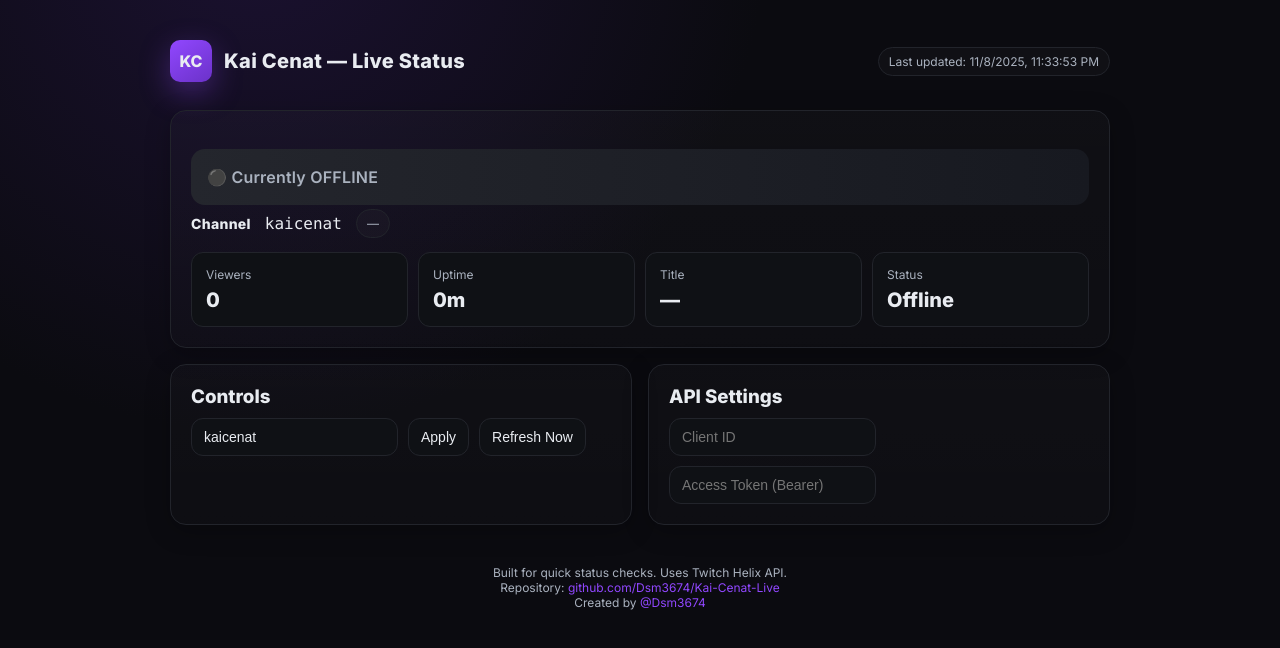
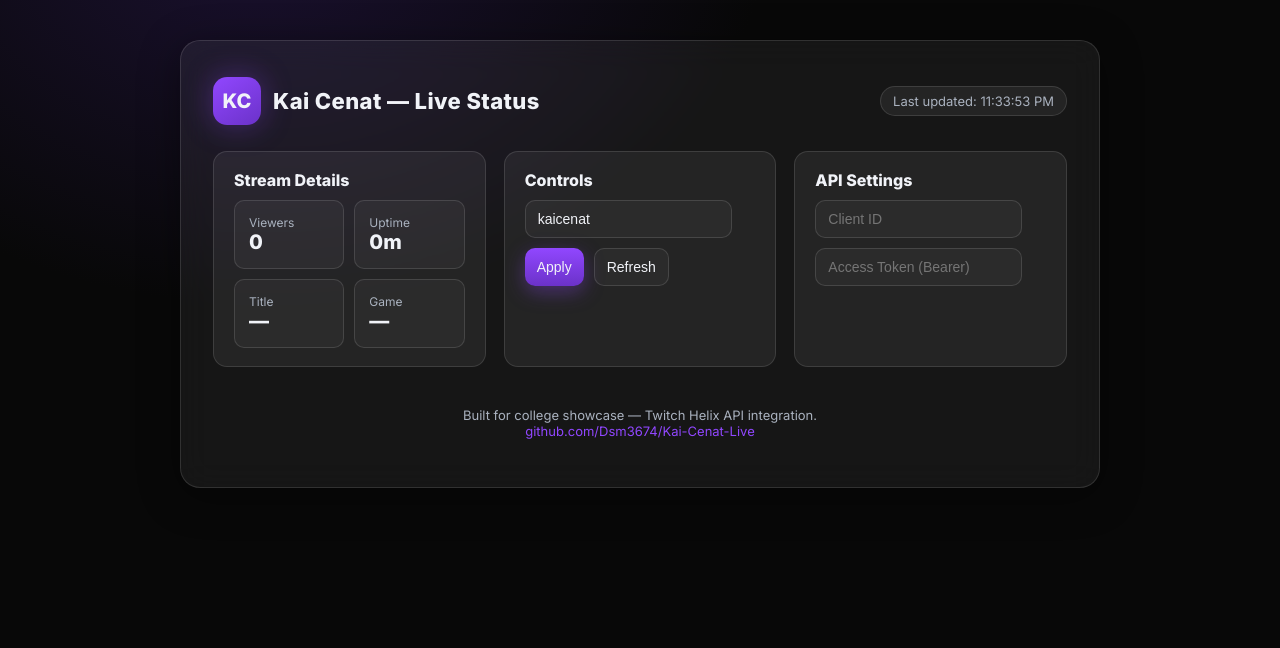
Before and after one commit to Dsm3674/Kai-Cenat-Live-Website-, a plain HTML site: page index.html in a window 1280 px wide. Both pictures are taken after a click on the button "Apply". Drawn offline with Linux system fonts and the light colour scheme.

Commit message:
Update index.html

```diff
--- a/index.html
+++ b/index.html
@@ -3,110 +3,208 @@
 <head>
   <meta charset="UTF-8" />
   <meta name="viewport" content="width=device-width, initial-scale=1" />
-  <title>Kai Cenat Live — Status & Alerts</title>
-  <link rel="preconnect" href="https://fonts.googleapis.com">
-  <link rel="preconnect" href="https://fonts.gstatic.com" crossorigin>
-  <link href="https://fonts.googleapis.com/css2?family=Inter:wght@400;600;800&display=swap" rel="stylesheet">
+  <title>Kai Cenat Live — Twitch Status</title>
+  <link href="https://fonts.googleapis.com/css2?family=Inter:wght@400;600;800&display=swap" rel="stylesheet" />
   <style>
     :root {
-      --bg: #0b0b10;
-      --panel: #15161a;
-      --text: #e9ecf1;
+      --bg: #080808;
+      --card-bg: rgba(255, 255, 255, 0.06);
+      --border: rgba(255, 255, 255, 0.12);
+      --accent: #9147ff;
+      --accent-glow: rgba(145, 71, 255, 0.35);
+      --text: #f1f3f8;
       --muted: #aab2bf;
-      --accent: #9147ff;
       --live: #ff3b3b;
-      --ok: #16a34a;
-      --card: #0f1115;
-      --border: #22242b;
+      --success: #16a34a;
     }
+
     * { box-sizing: border-box; }
-    html, body { height: 100%; }
+
     body {
       margin: 0;
-      font-family: Inter, system-ui, -apple-system, Segoe UI, Roboto, Helvetica, Arial, "Apple Color Emoji", "Segoe UI Emoji";
-      background: radial-gradient(80rem 80rem at 20% -10%, #1b1131 0%, var(--bg) 40%), var(--bg);
+      font-family: "Inter", sans-serif;
+      background: radial-gradient(80rem 60rem at 20% -10%, #1b1131 0%, var(--bg) 40%), var(--bg);
       color: var(--text);
+      display: flex;
+      justify-content: center;
+      align-items: flex-start;
+      min-height: 100vh;
+      padding: 40px 20px;
     }
-    .wrap {
-      max-width: 980px;
-      margin: 0 auto;
-      padding: 40px 20px 80px;
+
+    .container {
+      width: 100%;
+      max-width: 920px;
+      backdrop-filter: blur(16px);
+      background: var(--card-bg);
+      border: 1px solid var(--border);
+      border-radius: 20px;
+      padding: 36px 32px 48px;
+      box-shadow: 0 8px 40px rgba(0,0,0,0.4);
+      animation: fadeIn 1.4s ease;
     }
+
     header {
       display: flex;
       align-items: center;
       justify-content: space-between;
-      gap: 16px;
+      flex-wrap: wrap;
+      gap: 14px;
     }
+
     .brand {
       display: flex;
       align-items: center;
       gap: 12px;
     }
-    .brand .logo {
-      width: 42px; height: 42px; border-radius: 10px;
-      display: grid; place-items: center;
+
+    .logo {
+      width: 48px;
+      height: 48px;
       background: linear-gradient(145deg, var(--accent), #6b32c9);
-      box-shadow: 0 10px 30px rgba(145,71,255,.35);
+      border-radius: 14px;
+      display: grid;
+      place-items: center;
       font-weight: 800;
+      font-size: 20px;
+      box-shadow: 0 0 30px var(--accent-glow);
     }
-    .brand h1 { font-size: 20px; margin: 0; letter-spacing: .3px; }
+
+    h1 {
+      margin: 0;
+      font-size: 22px;
+      letter-spacing: .4px;
+    }
 
     .pill {
-      font-size: 12px; padding: 6px 10px; border-radius: 999px; border: 1px solid var(--border); color: var(--muted);
-      background: rgba(255,255,255,.02);
+      padding: 6px 12px;
+      border-radius: 999px;
+      background: rgba(255,255,255,.06);
+      border: 1px solid var(--border);
+      font-size: 13px;
+      color: var(--muted);
+    }
+
+    #liveBanner {
+      display: none;
+      margin-top: 24px;
+      padding: 18px 16px;
+      border-radius: 12px;
+      font-weight: 600;
+      text-align: center;
+      letter-spacing: .2px;
+      animation: fadeIn 1s ease;
+    }
+
+    .banner-live {
+      display: block;
+      background: linear-gradient(90deg, var(--live), #ff6b6b);
+      color: white;
+      position: relative;
+    }
+
+    .banner-live::after {
+      content: "";
+      position: absolute;
+      left: 14px; top: 50%;
+      width: 10px; height: 10px;
+      background: #fff;
+      border-radius: 50%;
+      transform: translateY(-50%);
+      animation: pulse 1.5s infinite ease-in-out;
+    }
+
+    .banner-off {
+      display: block;
+      background: linear-gradient(90deg, #24262d, #171920);
+      color: var(--muted);
     }
 
     .grid {
-      margin-top: 28px;
-      display: grid; gap: 16px;
-      grid-template-columns: repeat(12, 1fr);
-    }
-    .card {
-      grid-column: span 12;
-      background: linear-gradient(180deg, rgba(255,255,255,.02), rgba(255,255,255,.01));
-      border: 1px solid var(--border);
-      border-radius: 16px; padding: 20px;
-      box-shadow: 0 6px 24px rgba(0,0,0,.25);
-    }
-    @media (min-width: 820px) {
-      .card.halves { grid-column: span 6; }
+      display: grid;
+      grid-template-columns: repeat(auto-fit, minmax(260px, 1fr));
+      gap: 18px;
+      margin-top: 26px;
     }
 
-    .banner {
-      display: none;
-      border-radius: 14px; padding: 18px 16px; margin: 18px 0 4px;
-      font-weight: 600; letter-spacing: .2px;
+    .card {
+      background: var(--card-bg);
+      border: 1px solid var(--border);
+      border-radius: 14px;
+      padding: 18px 20px;
     }
-    .banner.live { display: block; background: linear-gradient(90deg, var(--live), #ff6b6b); color: white; }
-    .banner.off { display: block; background: linear-gradient(90deg, #24262d, #171920); color: var(--muted); }
 
-    .row { display: flex; align-items: center; gap: 14px; flex-wrap: wrap; }
-    .row strong { font-size: 14px; letter-spacing: .3px; }
-    .mono { font-family: ui-monospace, SFMono-Regular, Menlo, Monaco, Consolas, "Liberation Mono", "Courier New", monospace; }
+    .card h3 {
+      margin: 0 0 10px 0;
+      font-size: 16px;
+    }
 
     .kpi {
-      display: grid; grid-template-columns: repeat(4, 1fr); gap: 10px; margin-top: 14px;
+      display: grid;
+      grid-template-columns: repeat(2, 1fr);
+      gap: 10px;
     }
-    .kpi .tile { background: var(--card); border: 1px solid var(--border); border-radius: 12px; padding: 14px; }
-    .kpi .label { color: var(--muted); font-size: 12px; margin-bottom: 6px; }
-    .kpi .value { font-size: 20px; font-weight: 700; }
 
-    .controls { display: flex; gap: 10px; flex-wrap: wrap; }
-    button, input {
-      background: var(--card); color: var(--text);
-      border: 1px solid var(--border); border-radius: 12px;
-      padding: 10px 12px; font-size: 14px;
+    .tile {
+      background: rgba(255,255,255,.04);
+      border: 1px solid var(--border);
+      border-radius: 10px;
+      padding: 14px;
     }
-    button { cursor: pointer; }
-    button.primary { background: linear-gradient(180deg, var(--accent), #6b32c9); border: none; box-shadow: 0 10px 24px rgba(145,71,255,.3); }
 
-    footer { margin-top: 40px; color: var(--muted); font-size: 12px; text-align: center; }
+    .label { font-size: 12px; color: var(--muted); }
+    .value { font-size: 20px; font-weight: 700; }
+
+    .controls {
+      display: flex;
+      flex-wrap: wrap;
+      gap: 10px;
+    }
+
+    input, button {
+      border-radius: 10px;
+      border: 1px solid var(--border);
+      background: rgba(255,255,255,0.04);
+      color: var(--text);
+      padding: 10px 12px;
+      font-size: 14px;
+    }
+
+    button {
+      cursor: pointer;
+      transition: 0.2s ease;
+    }
+
+    button.primary {
+      background: linear-gradient(180deg, var(--accent), #6b32c9);
+      border: none;
+      box-shadow: 0 6px 20px var(--accent-glow);
+    }
+
+    button:hover { opacity: 0.9; }
+
+    footer {
+      text-align: center;
+      color: var(--muted);
+      font-size: 13px;
+      margin-top: 40px;
+    }
+
     a { color: var(--accent); text-decoration: none; }
+
+    @keyframes pulse {
+      0%, 100% { opacity: 0.2; transform: scale(0.8) translateY(-50%); }
+      50% { opacity: 1; transform: scale(1.2) translateY(-50%); }
+    }
+
+    @keyframes fadeIn {
+      from { opacity: 0; transform: translateY(10px); }
+      to { opacity: 1; transform: translateY(0); }
+    }
   </style>
 </head>
 <body>
-  <div class="wrap">
+  <div class="container">
     <header>
       <div class="brand">
         <div class="logo">KC</div>
@@ -115,56 +213,62 @@
       <div class="pill" id="lastUpdated">Last updated: —</div>
     </header>
 
+    <div id="liveBanner" class="banner-off">⚫ Currently OFFLINE</div>
+
     <div class="grid">
-      <section class="card" id="statusCard">
-        <div id="liveBanner" class="banner off">⚫ Currently OFFLINE</div>
-        <div class="row">
-          <strong>Channel</strong>
-          <span class="mono" id="channelName">kaicenat</span>
-          <span class="pill" id="gameName">—</span>
+      <div class="card">
+        <h3>Stream Details</h3>
+        <div class="kpi">
+          <div class="tile">
+            <div class="label">Viewers</div>
+            <div class="value" id="viewerCount">0</div>
+          </div>
+          <div class="tile">
+            <div class="label">Uptime</div>
+            <div class="value" id="uptime">0m</div>
+          </div>
+          <div class="tile">
+            <div class="label">Title</div>
+            <div class="value" id="title">—</div>
+          </div>
+          <div class="tile">
+            <div class="label">Game</div>
+            <div class="value" id="gameName">—</div>
+          </div>
         </div>
-        <div class="kpi">
-          <div class="tile"><div class="label">Viewers</div><div class="value" id="viewerCount">0</div></div>
-          <div class="tile"><div class="label">Uptime</div><div class="value" id="uptime">0m</div></div>
-          <div class="tile"><div class="label">Title</div><div class="value" id="title">—</div></div>
-          <div class="tile"><div class="label">Status</div><div class="value" id="statusTxt">Offline</div></div>
-        </div>
-      </section>
+      </div>
 
-      <section class="card halves">
-        <h3 style="margin:0 0 10px 0;">Controls</h3>
+      <div class="card">
+        <h3>Controls</h3>
         <div class="controls">
           <input id="inputUser" placeholder="twitch username" value="kaicenat" />
-          <button id="btnApply">Apply</button>
-          <button id="btnRefresh">Refresh Now</button>
+          <button id="btnApply" class="primary">Apply</button>
+          <button id="btnRefresh">Refresh</button>
         </div>
-      </section>
+      </div>
 
-      <section class="card halves">
-        <h3 style="margin:0 0 10px 0;">API Settings</h3>
+      <div class="card">
+        <h3>API Settings</h3>
         <div class="controls">
           <input id="clientId" placeholder="Client ID" />
           <input id="accessToken" placeholder="Access Token (Bearer)" />
         </div>
-      </section>
+      </div>
     </div>
 
     <footer>
-      Built for quick status checks. Uses Twitch Helix API.<br>
-      Repository: <a href="https://github.com/Dsm3674/Kai-Cenat-Live">github.com/Dsm3674/Kai-Cenat-Live</a><br>
-      Created by <a href="https://github.com/Dsm3674">@Dsm3674</a>
+      Built for college showcase — Twitch Helix API integration.<br />
+      <a href="https://github.com/Dsm3674/Kai-Cenat-Live">github.com/Dsm3674/Kai-Cenat-Live</a>
     </footer>
   </div>
 
   <script>
     const els = {
       liveBanner: document.getElementById('liveBanner'),
-      channelName: document.getElementById('channelName'),
-      gameName: document.getElementById('gameName'),
       viewerCount: document.getElementById('viewerCount'),
       uptime: document.getElementById('uptime'),
       title: document.getElementById('title'),
-      statusTxt: document.getElementById('statusTxt'),
+      gameName: document.getElementById('gameName'),
       lastUpdated: document.getElementById('lastUpdated'),
       inputUser: document.getElementById('inputUser'),
       btnApply: document.getElementById('btnApply'),
@@ -173,40 +277,34 @@
       accessToken: document.getElementById('accessToken'),
     };
 
-    let state = {
-      user: 'kaicenat',
-      clientId: '',
-      accessToken: ''
-    };
+    let state = { user: 'kaicenat', clientId: '', accessToken: '' };
 
-    function fmtTime(iso) {
+    const fmtTime = iso => {
       if (!iso) return '0m';
       const start = new Date(iso);
-      const now = new Date();
-      const diff = Math.max(0, (now - start) / 1000);
+      const diff = (Date.now() - start.getTime()) / 1000;
       const h = Math.floor(diff / 3600);
       const m = Math.floor((diff % 3600) / 60);
       return h ? `${h}h ${m}m` : `${m}m`;
-    }
+    };
 
     async function fetchStream(user) {
-      if (!state.clientId || !state.accessToken) return { ok:false, data:null };
-      const res = await fetch(`https://api.twitch.tv/helix/streams?user_login=${encodeURIComponent(user)}` ,{
+      if (!state.clientId || !state.accessToken) return { ok:false };
+      const res = await fetch(`https://api.twitch.tv/helix/streams?user_login=${encodeURIComponent(user)}`, {
         headers: { 'Client-ID': state.clientId, 'Authorization': `Bearer ${state.accessToken}` }
       });
-      if (!res.ok) return { ok:false, data:null };
-      const json = await res.json();
-      return { ok:true, data: json };
+      if (!res.ok) return { ok:false };
+      const data = await res.json();
+      return { ok:true, data };
     }
 
     async function refresh() {
       const { ok, data } = await fetchStream(state.user);
-      const nowStr = new Date().toLocaleString();
-      els.lastUpdated.textContent = `Last updated: ${nowStr}`;
+      els.lastUpdated.textContent = `Last updated: ${new Date().toLocaleTimeString()}`;
 
-      if (!ok || !data) {
-        els.liveBanner.className = 'banner off';
-        els.statusTxt.textContent = 'Offline';
+      if (!ok || !data?.data?.length) {
+        els.liveBanner.className = 'banner-off';
+        els.liveBanner.textContent = '⚫ Currently OFFLINE';
         els.viewerCount.textContent = '0';
         els.uptime.textContent = '0m';
         els.title.textContent = '—';
@@ -214,25 +312,13 @@
         return;
       }
 
-      const live = Array.isArray(data.data) && data.data.length ? data.data[0] : null;
-      if (live) {
-        els.liveBanner.className = 'banner live';
-        els.liveBanner.textContent = `🔴 ${state.user} is LIVE on Twitch!`;
-        els.statusTxt.textContent = 'Live';
-        els.channelName.textContent = live.user_login || state.user;
-        els.viewerCount.textContent = live.viewer_count?.toLocaleString?.() || '—';
-        els.uptime.textContent = fmtTime(live.started_at);
-        els.title.textContent = live.title || '—';
-        els.gameName.textContent = live.game_name || '—';
-      } else {
-        els.liveBanner.className = 'banner off';
-        els.liveBanner.textContent = '⚫ Currently OFFLINE';
-        els.statusTxt.textContent = 'Offline';
-        els.viewerCount.textContent = '0';
-        els.uptime.textContent = '0m';
-        els.title.textContent = '—';
-        els.gameName.textContent = '—';
-      }
+      const s = data.data[0];
+      els.liveBanner.className = 'banner-live';
+      els.liveBanner.textContent = `🔴 ${s.user_name} is LIVE!`;
+      els.viewerCount.textContent = s.viewer_count.toLocaleString();
+      els.uptime.textContent = fmtTime(s.started_at);
+      els.title.textContent = s.title || '—';
+      els.gameName.textContent = s.game_name || '—';
     }
 
     els.btnApply.addEventListener('click', () => {
@@ -243,8 +329,7 @@
     });
 
     els.btnRefresh.addEventListener('click', refresh);
-
-    setInterval(refresh, 60_000);
+    setInterval(refresh, 60000);
   </script>
 </body>
 </html>
```
